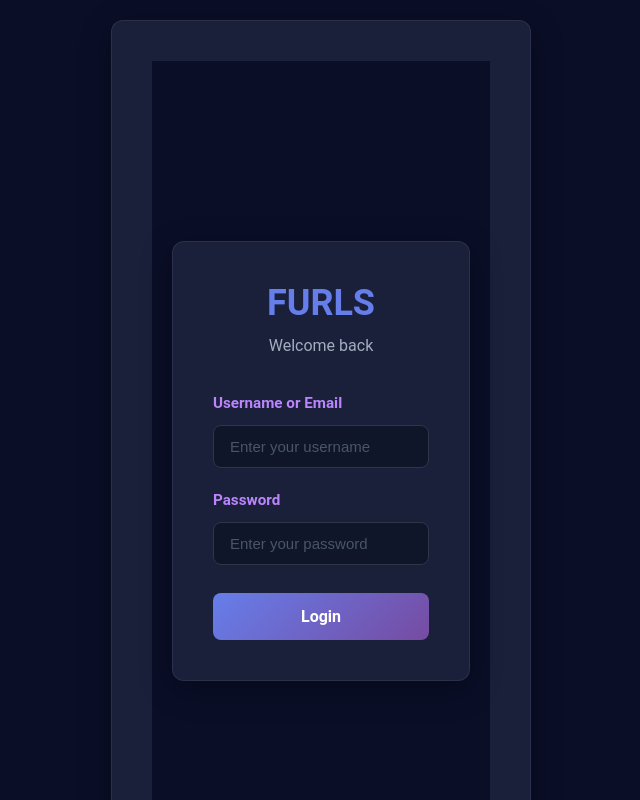
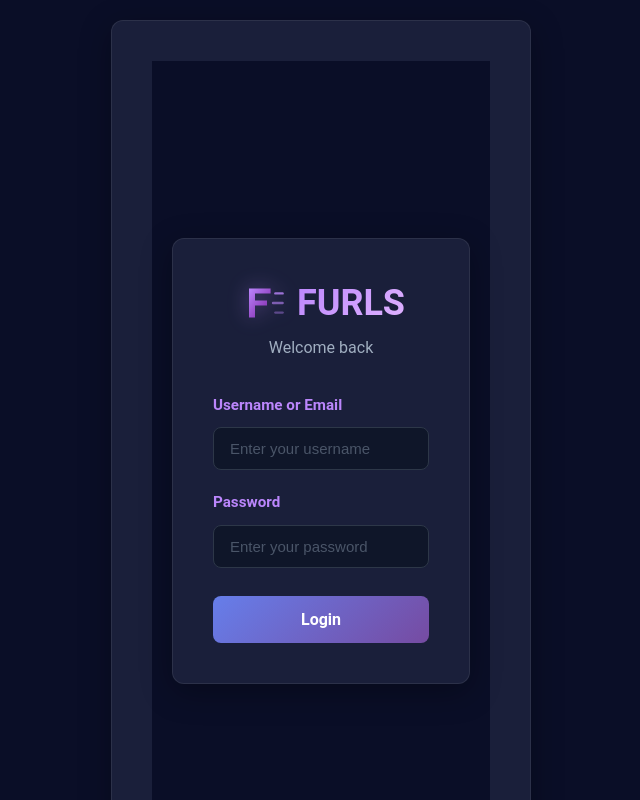
Before and after one commit to Gideonbuehler/furls-dashboard, a React (Vite) app in the folder client/: page / in a window 1280 px wide. Shown: the top 800 px of the page, without its empty margins (319-959 px from the left). Built offline with nearby package versions, Linux system fonts and the light colour scheme.

Commit message:
furls header

```diff
--- a/client/src/App.css
+++ b/client/src/App.css
@@ -26,6 +26,36 @@
   margin: 0;
   font-size: 2rem;
   color: #bb86fc;
+  display: flex;
+  align-items: center;
+}
+
+.logo-container {
+  display: flex;
+  align-items: center;
+  gap: 0.75rem;
+}
+
+.logo-svg {
+  width: 40px;
+  height: 40px;
+  filter: drop-shadow(0 0 8px rgba(187, 134, 252, 0.4));
+  transition: all 0.3s ease;
+}
+
+.logo-svg:hover {
+  filter: drop-shadow(0 0 12px rgba(187, 134, 252, 0.6));
+  transform: translateY(-2px);
+}
+
+.logo-text {
+  font-weight: 700;
+  letter-spacing: 0.05em;
+  background: linear-gradient(135deg, #bb86fc 0%, #e0b3ff 100%);
+  -webkit-background-clip: text;
+  -webkit-text-fill-color: transparent;
+  background-clip: text;
+  font-size: 2rem;
 }
 
 .connection-status {
--- a/client/src/App.jsx
+++ b/client/src/App.jsx
@@ -185,8 +185,24 @@ function App() {
       <header className="app-header">
         <div className="header-content">
           <h1>
-            <div className="logo-icon">🚗</div>
-            FURLS
+            <div className="logo-container">
+              <svg className="logo-svg" viewBox="0 0 40 40" xmlns="http://www.w3.org/2000/svg">
+                <defs>
+                  <linearGradient id="logoGradient" x1="0%" y1="0%" x2="100%" y2="100%">
+                    <stop offset="0%" style={{stopColor: '#bb86fc', stopOpacity: 1}} />
+                    <stop offset="100%" style={{stopColor: '#7b1fa2', stopOpacity: 1}} />
+                  </linearGradient>
+                </defs>
+                {/* Stylized F letter with speed lines */}
+                <path d="M10 8 L28 8 L28 12 L15 12 L15 18 L25 18 L25 22 L15 22 L15 32 L10 32 Z"
+                      fill="url(#logoGradient)" />
+                {/* Speed lines */}
+                <line x1="32" y1="12" x2="38" y2="12" stroke="#bb86fc" strokeWidth="2" strokeLinecap="round" opacity="0.8"/>
+                <line x1="30" y1="20" x2="38" y2="20" stroke="#bb86fc" strokeWidth="2" strokeLinecap="round" opacity="0.6"/>
+                <line x1="32" y1="28" x2="38" y2="28" stroke="#bb86fc" strokeWidth="2" strokeLinecap="round" opacity="0.4"/>
+              </svg>
+              <span className="logo-text">FURLS</span>
+            </div>
           </h1>
 
           <div className="user-info">
--- a/client/src/components/Auth.css
+++ b/client/src/components/Auth.css
@@ -23,11 +23,34 @@
   margin-bottom: 32px;
 }
 
+.auth-header .logo-container {
+  display: flex;
+  align-items: center;
+  justify-content: center;
+  gap: 0.75rem;
+  margin-bottom: 8px;
+}
+
+.auth-header .logo-svg {
+  width: 48px;
+  height: 48px;
+  filter: drop-shadow(0 0 10px rgba(187, 134, 252, 0.4));
+  transition: all 0.3s ease;
+}
+
+.auth-header .logo-svg:hover {
+  filter: drop-shadow(0 0 16px rgba(187, 134, 252, 0.6));
+  transform: scale(1.05);
+}
+
 .logo-text {
   font-size: 36px;
   font-weight: 700;
-  color: #667eea;
-  margin: 0 0 8px 0;
+  background: linear-gradient(135deg, #bb86fc 0%, #e0b3ff 100%);
+  -webkit-background-clip: text;
+  -webkit-text-fill-color: transparent;
+  background-clip: text;
+  margin: 0;
 }
 
 .auth-subtitle {
--- a/client/src/components/Login.jsx
+++ b/client/src/components/Login.jsx
@@ -26,12 +26,26 @@ function Login({ onLogin }) {
       setLoading(false);
     }
   };
-
   return (
     <div className="auth-container">
       <div className="auth-card">
         <div className="auth-header">
-          <h1 className="logo-text">FURLS</h1>
+          <div className="logo-container">
+            <svg className="logo-svg" viewBox="0 0 40 40" xmlns="http://www.w3.org/2000/svg">
+              <defs>
+                <linearGradient id="authLogoGradient" x1="0%" y1="0%" x2="100%" y2="100%">
+                  <stop offset="0%" style={{stopColor: '#bb86fc', stopOpacity: 1}} />
+                  <stop offset="100%" style={{stopColor: '#7b1fa2', stopOpacity: 1}} />
+                </linearGradient>
+              </defs>
+              <path d="M10 8 L28 8 L28 12 L15 12 L15 18 L25 18 L25 22 L15 22 L15 32 L10 32 Z"
+                    fill="url(#authLogoGradient)" />
+              <line x1="32" y1="12" x2="38" y2="12" stroke="#bb86fc" strokeWidth="2" strokeLinecap="round" opacity="0.8"/>
+              <line x1="30" y1="20" x2="38" y2="20" stroke="#bb86fc" strokeWidth="2" strokeLinecap="round" opacity="0.6"/>
+              <line x1="32" y1="28" x2="38" y2="28" stroke="#bb86fc" strokeWidth="2" strokeLinecap="round" opacity="0.4"/>
+            </svg>
+            <h1 className="logo-text">FURLS</h1>
+          </div>
           <p className="auth-subtitle">Welcome back</p>
         </div>
 
--- a/client/src/components/Register.jsx
+++ b/client/src/components/Register.jsx
@@ -51,12 +51,26 @@ function Register({ onRegister }) {
       setLoading(false);
     }
   };
-
   return (
     <div className="auth-container">
       <div className="auth-card">
         <div className="auth-header">
-          <h1 className="logo-text">FURLS</h1>
+          <div className="logo-container">
+            <svg className="logo-svg" viewBox="0 0 40 40" xmlns="http://www.w3.org/2000/svg">
+              <defs>
+                <linearGradient id="registerLogoGradient" x1="0%" y1="0%" x2="100%" y2="100%">
+                  <stop offset="0%" style={{stopColor: '#bb86fc', stopOpacity: 1}} />
+                  <stop offset="100%" style={{stopColor: '#7b1fa2', stopOpacity: 1}} />
+                </linearGradient>
+              </defs>
+              <path d="M10 8 L28 8 L28 12 L15 12 L15 18 L25 18 L25 22 L15 22 L15 32 L10 32 Z"
+                    fill="url(#registerLogoGradient)" />
+              <line x1="32" y1="12" x2="38" y2="12" stroke="#bb86fc" strokeWidth="2" strokeLinecap="round" opacity="0.8"/>
+              <line x1="30" y1="20" x2="38" y2="20" stroke="#bb86fc" strokeWidth="2" strokeLinecap="round" opacity="0.6"/>
+              <line x1="32" y1="28" x2="38" y2="28" stroke="#bb86fc" strokeWidth="2" strokeLinecap="round" opacity="0.4"/>
+            </svg>
+            <h1 className="logo-text">FURLS</h1>
+          </div>
           <p className="auth-subtitle">Create your account</p>
         </div>
 
--- a/client/src/components/Settings.jsx
+++ b/client/src/components/Settings.jsx
@@ -197,7 +197,7 @@ function Settings() {
           <div className="info-grid">
             <div className="info-item">
               <span className="info-label">Version:</span>
-              <span className="info-value">1.0.0</span>
+              <span className="info-value">1.0.3</span>
             </div>{" "}
             <div className="info-item">
               <span className="info-label">Server:</span>
```
